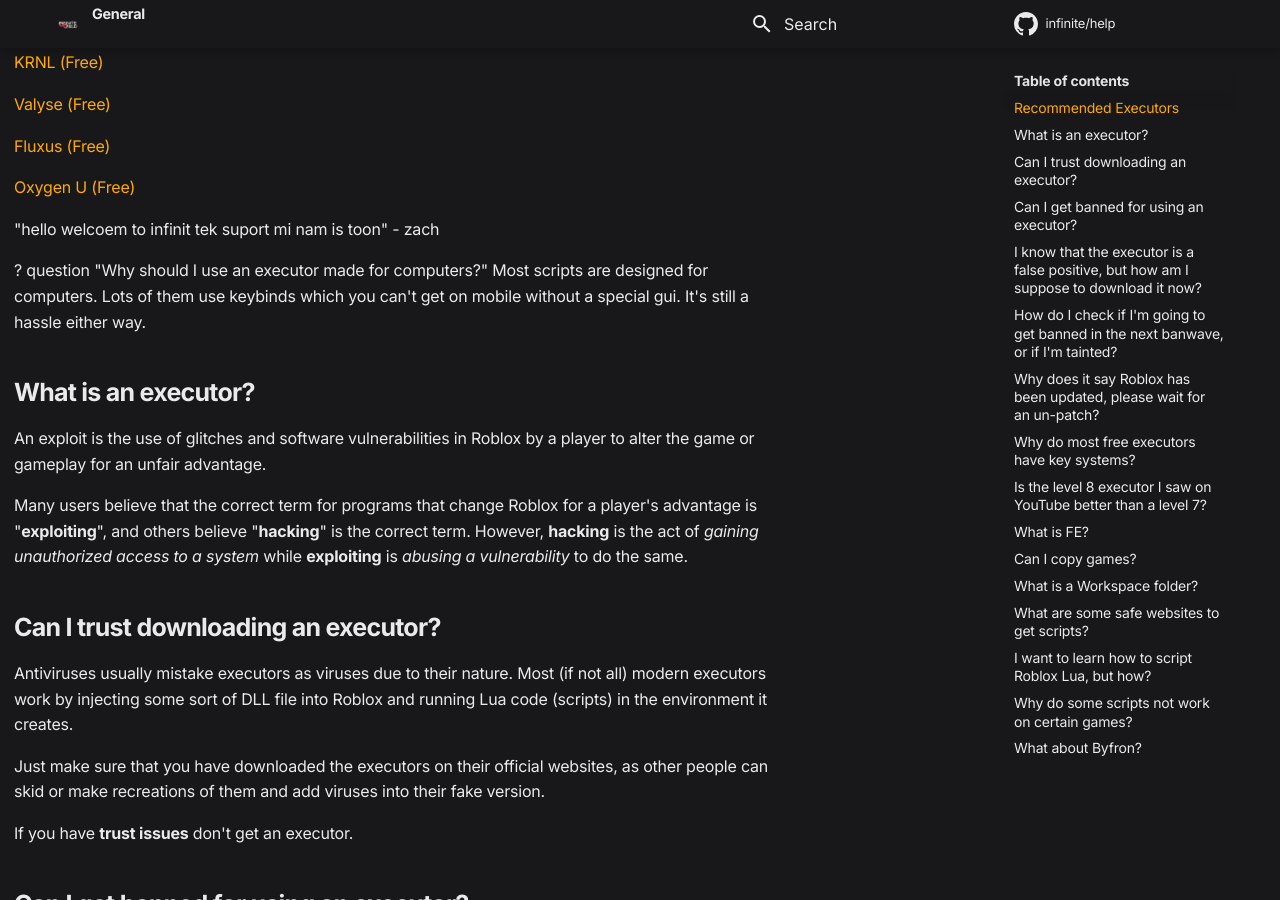
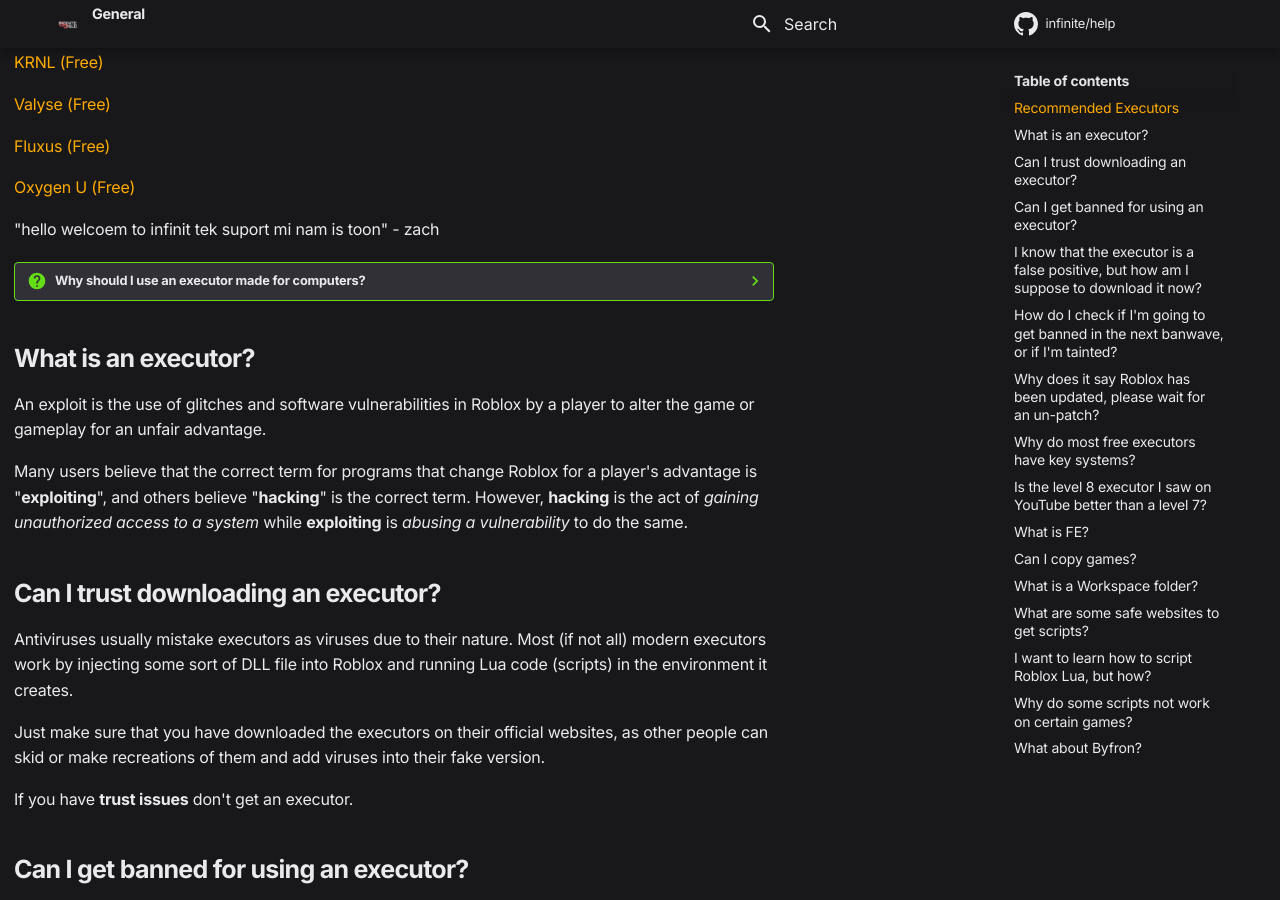
Before and after one commit to moikoros/help, an MkDocs documentation site: the page built from docs/index.md, in a window 1280 px wide and 900 px high, scrolled down 569 px. Built offline with MkDocs 1.6.1 and Material for MkDocs 9.7.7, drawn with Linux system fonts in a browser that asks for light colours; comment, search, counter and statistics services are not loaded.

Commit message:
Update index.md

```diff
--- a/docs/index.md
+++ b/docs/index.md
@@ -29,7 +29,7 @@
 
 "hello welcoem to infinit tek suport mi nam is toon" - zach
 
-? question "Why should I use an executor made for computers?"
+??? question "Why should I use an executor made for computers?"
 	Most scripts are designed for computers. Lots of them use keybinds which you can't get on mobile without a special gui. It's still a hassle either way.
 
 ## What is an executor?
```
